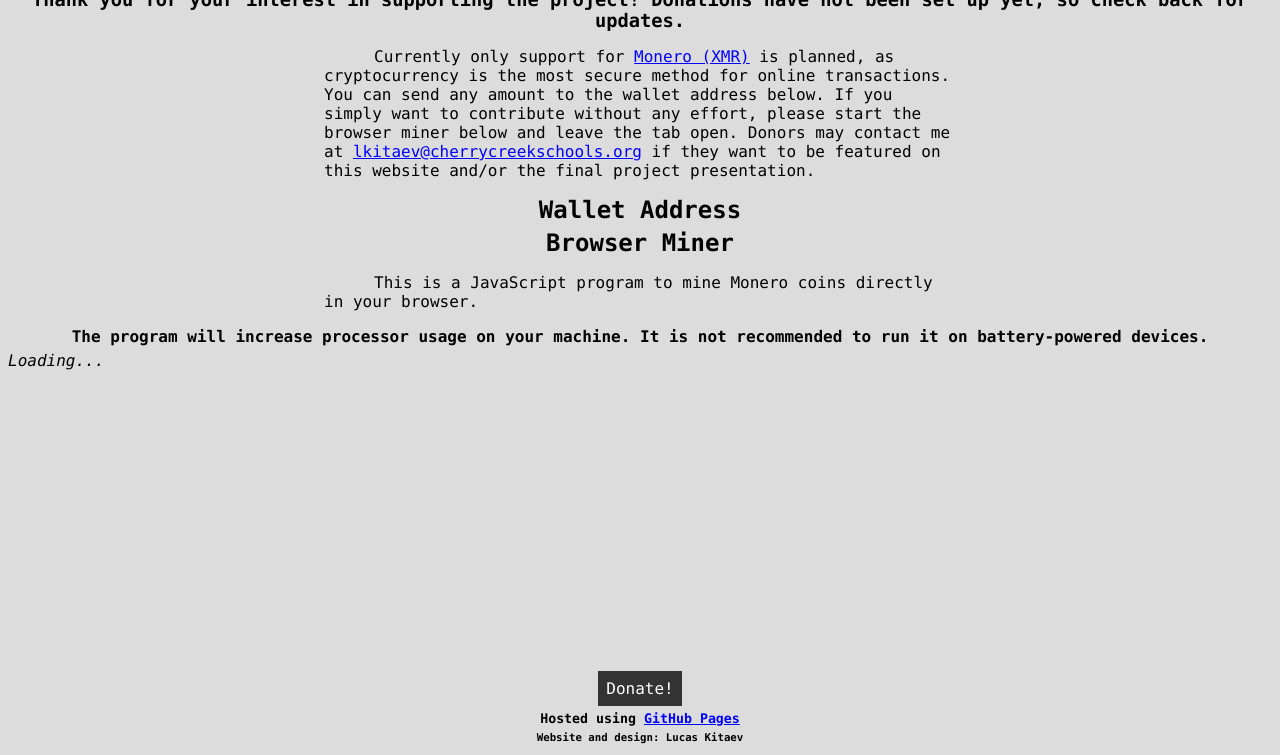
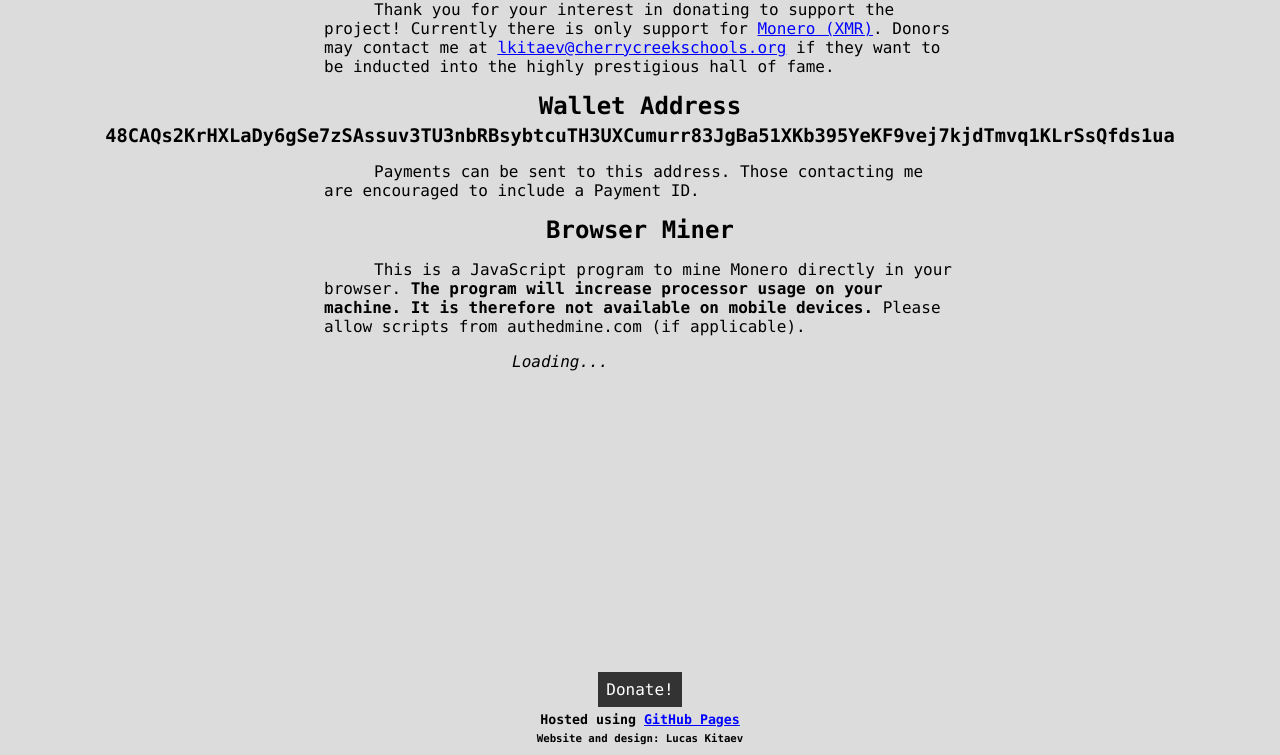
Before and after one commit to bobsmith947/bobsmith947.github.io, a plain HTML site: page donate.html in a window 1280 px wide. Shown: the part 336-1091 px from the top of the page. Drawn offline with Linux system fonts and the light colour scheme.

Commit message:
finalize donations

```diff
--- a/donate.html
+++ b/donate.html
@@ -9,7 +9,7 @@
     <link rel="icon" type="image/x-icon" href="favicon.ico">
     <link rel="stylesheet" type="text/css" href="style.css">
     <script src="browserCheck.js" type="text/javascript" charset="UTF-8"></script>
-    <script src="script.js" type="text/javascript" charset="UTF-8" async></script>
+    <script src="script.js" type="text/javascript" charset="UTF-8" defer></script>
     <title>Granular Software :: Donate</title></head>
   <body>
     <header>
@@ -19,17 +19,15 @@
         <a href="index.html">Home</a></nav></header>
     <main>
       <h1>Project Donations</h1>
-      <h3>Thank you for your interest in supporting the project! Donations have not been set up yet, so check back for updates.</h3>
-      <p>Currently only support for <a href="https://getmonero.org/">Monero (XMR)</a> is planned, as cryptocurrency is the most secure method for online transactions. You can send any amount to the wallet address below. If you simply want to contribute without any effort, please start the browser miner below and leave the tab open. Donors may contact me at <a href="mailto:lkitaev@cherrycreekschools.org">lkitaev@cherrycreekschools.org</a> if they want to be featured on this website and/or the final project presentation.</p>
+      <p>Thank you for your interest in donating to support the project! Currently there is only support for <a href="https://getmonero.org/">Monero (XMR)</a>. Donors may contact me at <a href="mailto:lkitaev@cherrycreekschools.org">lkitaev@cherrycreekschools.org</a> if they want to be inducted into the highly prestigious hall of fame.</p>
       <h2>Wallet Address</h2>
-      <a></a>
+      <h3>48CAQs2KrHXLaDy6gSe7zSAssuv3TU3n<wbr>bRBsybtcuTH3UXCumurr83JgBa51XKb3<wbr>95YeKF9vej7kjdTmvq1KLrSsQfds1ua</h3>
+      <p>Payments can be sent to this address. Those contacting me are encouraged to include a Payment ID.</p>
       <h2>Browser Miner</h2>
-      <p>This is a JavaScript program to mine Monero coins directly in your browser.</p>
-      <h4>The program will increase processor usage on your machine. It is not recommended to run it on battery-powered devices.</h4>
+      <p>This is a JavaScript program to mine Monero directly in your browser. <b>The program will increase processor usage on your machine. It is therefore not available on mobile devices.</b> Please allow scripts from authedmine.com (if applicable).</p>
       <script src="https://authedmine.com/lib/simple-ui.min.js" async></script>
-      <div class="coinhive-miner" style="width: 256px; height: 310px" data-key="YOUR_SITE_KEY">
-        <em>Loading...</em>
-      </div>
+      <div class="coinhive-miner" data-key="OAjKUzsZyqFL96Tt5mlNRKV2U6vr1ZYG">
+        <em>Loading...</em></div>
     </main>
     <footer>
       <a href="donate.html">Donate!</a>
--- a/style.css
+++ b/style.css
@@ -113,6 +113,11 @@ progress {
   width: 15%;
   transition: width 1s;
 }
+.coinhive-miner {
+  width: 256px;
+  height: 310px;
+  margin: auto;
+}
 #top {width: 25%}
 /*tablet profile*/
 @media (min-width: 768px) and (max-width: 1024px) {
@@ -157,4 +162,5 @@ progress {
   text-indent: 25px;
   }
   .lst {width: auto}
+  .coinhive-miner {display: none}
 }
```
Also changed, not shown: index.html (+2 -2 lines), journals.html (+1 -2 lines), progress.html (+1 -1 lines).
